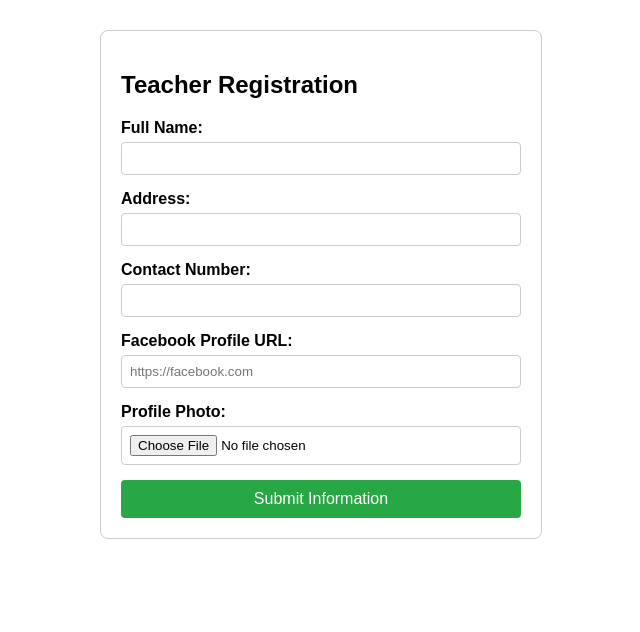
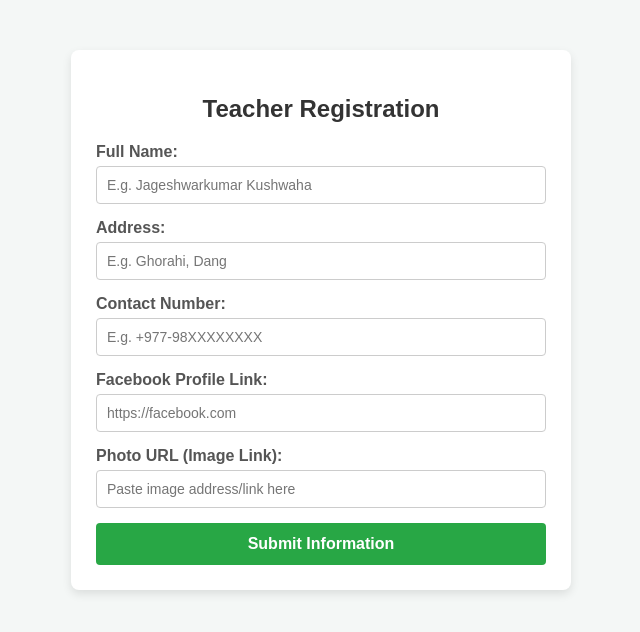
Before and after one commit to hackernepal1/dibyajyoti-secondary-school, a website: page teachers-information.html in a window 1280 px wide. Shown: the whole page, without its empty margins (319-959 px from the left). Drawn offline with Linux system fonts and the light colour scheme.

Commit message:
Update teachers-information.html

```diff
--- a/teachers-information.html
+++ b/teachers-information.html
@@ -3,41 +3,50 @@
 <head>
     <meta charset="UTF-8">
     <meta name="viewport" content="width=device-width, initial-scale=1.0">
-    <title>Add Teacher Information</title>
+    <title>Teacher Information Form</title>
     <style>
-        .form-container { max-width: 400px; margin: 30px auto; padding: 20px; border: 1px solid #ccc; border-radius: 8px; font-family: Arial, sans-serif; }
+        body { font-family: Arial, sans-serif; background-color: #f4f7f6; padding: 20px; margin: 0; }
+        .form-container { max-width: 450px; margin: 30px auto; padding: 25px; border-radius: 8px; background: white; box-shadow: 0 4px 10px rgba(0,0,0,0.1); }
+        h2 { text-align: center; color: #333; margin-bottom: 20px; }
         .form-group { margin-bottom: 15px; }
-        .form-group label { display: block; margin-bottom: 5px; font-weight: bold; }
-        .form-group input, .form-group textarea { width: 100%; padding: 8px; box-sizing: border-box; border: 1px solid #ccc; border-radius: 4px; }
-        .submit-btn { width: 100%; padding: 10px; background-color: #28a745; color: white; border: none; border-radius: 4px; font-size: 16px; cursor: pointer; }
+        .form-group label { display: block; margin-bottom: 5px; font-weight: bold; color: #555; }
+        .form-group input { width: 100%; padding: 10px; box-sizing: border-box; border: 1px solid #ccc; border-radius: 4px; font-size: 14px; }
+        .submit-btn { width: 100%; padding: 12px; background-color: #28a745; color: white; border: none; border-radius: 4px; font-size: 16px; cursor: pointer; font-weight: bold; }
+        .submit-btn:hover { background-color: #218838; }
     </style>
 </head>
 <body>
 
 <div class="form-container">
     <h2>Teacher Registration</h2>
-    <!-- ACTION URL मा आफ्नो Formspree Endpoint राख्नुहोस् -->
-    <form action="https://formspree.io" method="POST" enctype="multipart/form-data">
+    <!-- तपाईंको Formspree Endpoint यहाँ राखिएको छ -->
+    <form action="https://formspree.io/f/maeypdkd" method="POST">
+
         <div class="form-group">
             <label>Full Name:</label>
-            <input type="text" name="name" required>
+            <input type="text" name="name" placeholder="E.g. Jageshwarkumar Kushwaha" required>
         </div>
+
         <div class="form-group">
             <label>Address:</label>
-            <input type="text" name="address" required>
+            <input type="text" name="address" placeholder="E.g. Ghorahi, Dang" required>
         </div>
+
         <div class="form-group">
             <label>Contact Number:</label>
-            <input type="tel" name="contact" required>
+            <input type="tel" name="contact" placeholder="E.g. +977-98XXXXXXXX" required>
         </div>
+
         <div class="form-group">
-            <label>Facebook Profile URL:</label>
+            <label>Facebook Profile Link:</label>
             <input type="url" name="facebook" placeholder="https://facebook.com" required>
         </div>
+
         <div class="form-group">
-            <label>Profile Photo:</label>
-            <input type="file" name="photo" accept="image/*" required>
+            <label>Photo URL (Image Link):</label>
+            <input type="url" name="photo" placeholder="Paste image address/link here" required>
         </div>
+
         <button type="submit" class="submit-btn">Submit Information</button>
     </form>
 </div>
```
